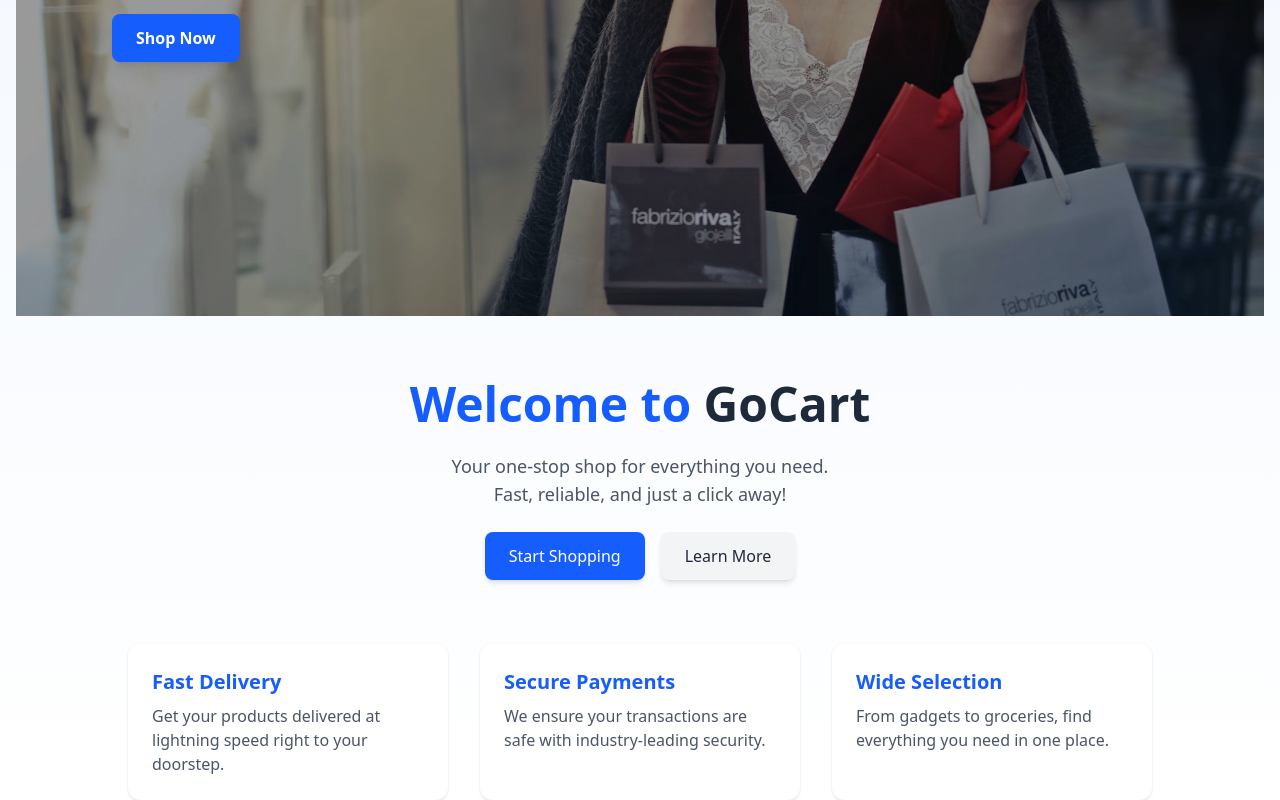
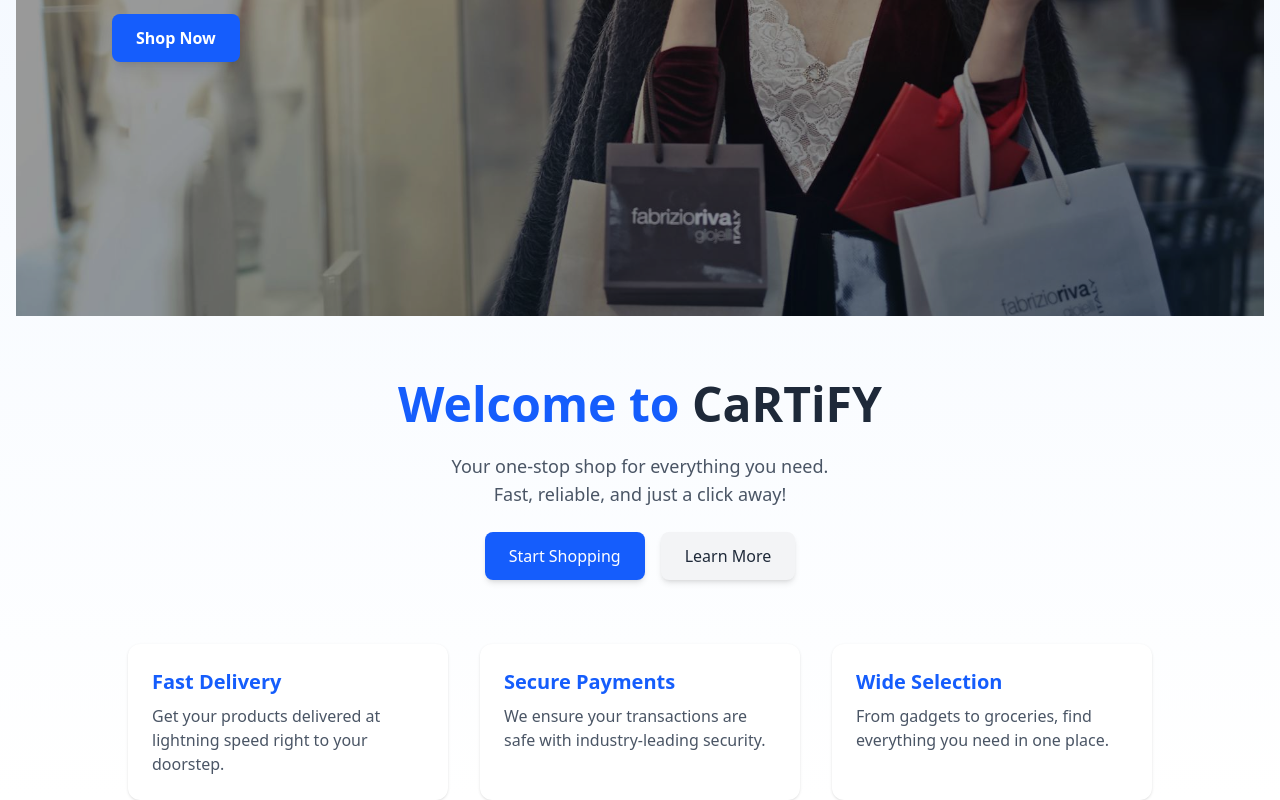
Before and after one commit to idrisshittu02/alx-project-nexus, a Next.js app in the folder Cartify/: page / in a window 1280 px wide. Shown: the part 558-1358 px from the top of the page. Built offline with nearby package versions, Linux system fonts and the light colour scheme.

Commit message:
Update page.tsx

```diff
--- a/Cartify/app/page.tsx
+++ b/Cartify/app/page.tsx
@@ -12,7 +12,7 @@
       {/* CTA Section (optional, can keep or remove since Hero has a button) */}
       <div className="text-center space-y-6 max-w-2xl mt-16">
         <h1 className="text-5xl font-extrabold text-blue-600">
-          Welcome to <span className="text-gray-800">GoCart</span>
+          Welcome to <span className="text-gray-800">CaRTiFY</span>
         </h1>
         <p className="text-lg text-gray-600">
           Your one-stop shop for everything you need. <br />
```
